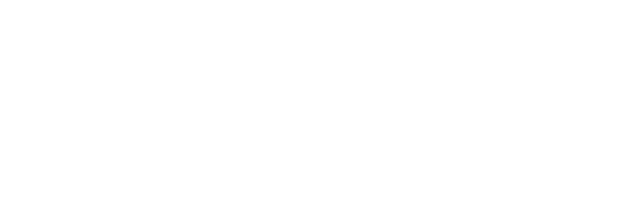
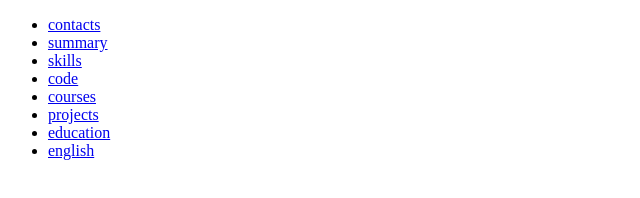
Before and after one commit to Yury85/rsschool-cv, a plain HTML site: page index.html in a window 1280 px wide. Shown: the whole page, without its empty margins (0-640 px from the left). Drawn offline with Linux system fonts and the light colour scheme.

Commit message:
feat: add header

```diff
--- a/index.html
+++ b/index.html
@@ -10,6 +10,19 @@
 
 </head>
 <body>
-
+    <header>
+        <nav class="nav">
+            <ul class="nav-list">
+                <li class="nav-item"><a href="#contacts" class="nav-link">contacts</a></li>
+                <li class="nav-item"><a href="#summary" class="nav-link">summary</a></li>
+                <li class="nav-item"><a href="#skills" class="nav-link">skills</a></li>
+                <li class="nav-item"><a href="#code" class="nav-link">code</a></li>
+                <li class="nav-item"><a href="#courses" class="nav-link">courses</a></li>
+                <li class="nav-item"><a href="#projects" class="nav-link">projects</a></li>
+                <li class="nav-item"><a href="#education" class="nav-link">education</a></li>
+                <li class="nav-item"><a href="#english" class="nav-link">english</a></li>
+            </ul>
+        </nav>
+    </header>
 </body>
 </html>
--- a/style.css
+++ b/style.css
@@ -2,3 +2,7 @@
     font-family: 'Roboto';
     src: url("assets/fonts/Roboto-Regular.ttf");
 }
+@font-face {
+    font-family: 'Lato';
+    src: url("assets/fonts/Lato-Regular.ttf");
+}
```
Also changed, not shown: assets/fonts/Lato-Regular.ttf (added), assets/img/Avatar.jpg (renamed from assets/img/Avatarka.jpg.jpg).
